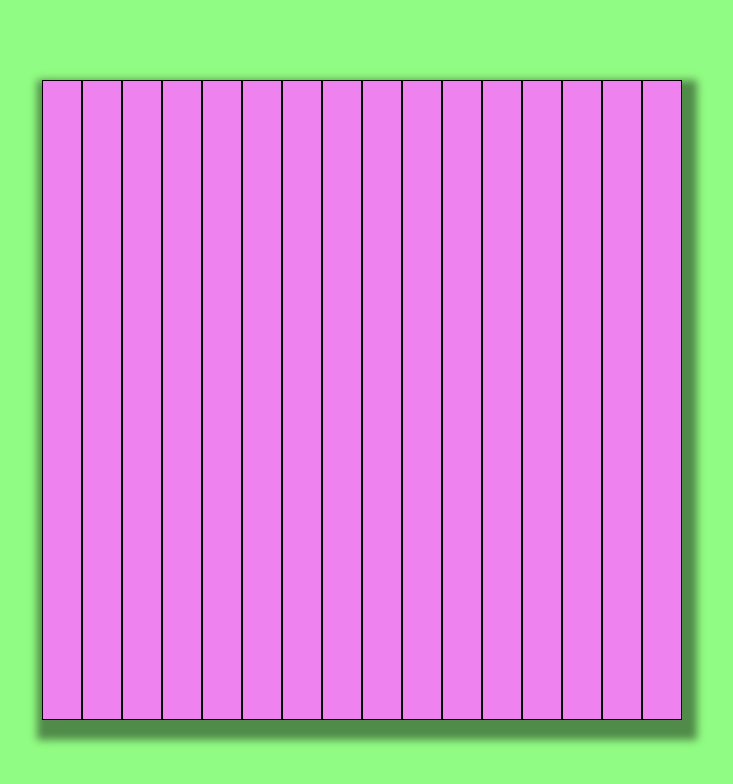
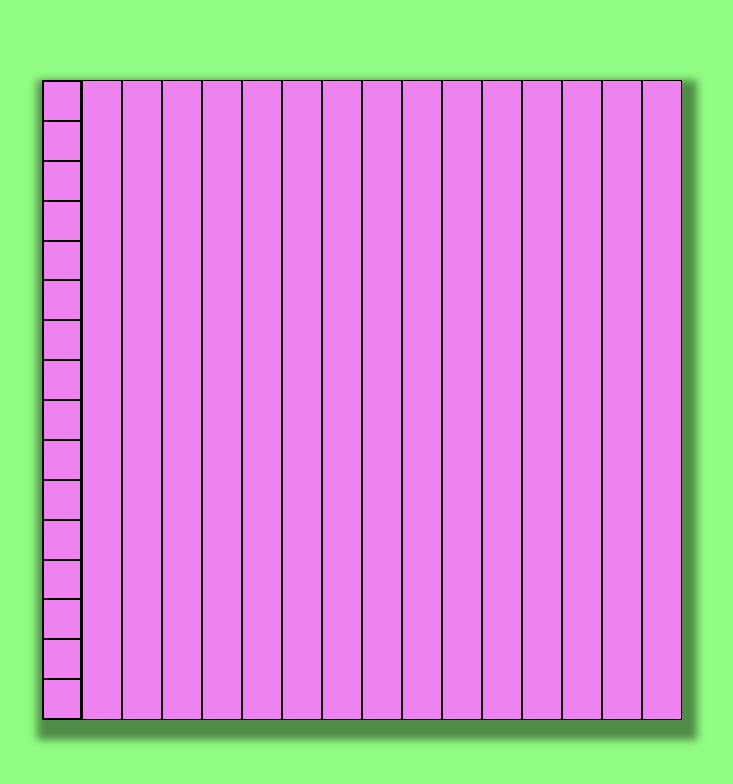
Before and after one commit to BeCuber/etch-a-sketch, a plain HTML site: page index.html in a window 1280 px wide. Shown: the whole page, without its empty margins (278-1011 px from the left). Drawn offline with Linux system fonts and the light colour scheme.

Commit message:
Add multiples columns in one row

```diff
--- a/script.js
+++ b/script.js
@@ -3,19 +3,36 @@ const container = document.getElementById('container');
 
 
 
-//crear 16 div's
-let newArrayDiv = [];
+//crear 16 div's, se almacenan en un array
+let rowArrayDiv = [];
 for (let i = 0; i<16; i++){
-    let newDiv = document.createElement('div');
-    newDiv.className = 'square'
-    newDiv.id = [i]; //posiblemente innecesario que tengan un id
-    newArrayDiv.push(newDiv);
+    let rowDiv = document.createElement('div');
+    rowDiv.className = 'row';
+    rowDiv.id = [i]; //posiblemente innecesario que tengan un id
+    rowArrayDiv.push(rowDiv);
 };
 
-for (let i = 0; i<newArrayDiv.length; i++){
-    container.appendChild(newArrayDiv[i]);
+//se anexan los elementos del array en el container
+
+for (let i = 0; i<rowArrayDiv.length; i++){
+    container.appendChild(rowArrayDiv[i]);
+};
+console.log(container);//borrable
+
+//crear 16 div en el primero del anterior
+let firstDiv = document.getElementById("0");
+
+let colArrayDiv = [];
+for (let i=0; i<16; i++){
+    let colDiv = document.createElement('div');
+    colDiv.className = 'column';
+    colArrayDiv.push(colDiv);
 };
 
-console.log(newArrayDiv);
+console.log(rowArrayDiv);//borrable
+console.log(colArrayDiv); //borrable
 
-console.log(container);
+for (let i=0; i<colArrayDiv.length; i++){
+    firstDiv.appendChild(colArrayDiv[i]);
+};
+console.log(firstDiv);
--- a/styles.css
+++ b/styles.css
@@ -19,9 +19,16 @@ body {
     height: 40rem;
 }
 
-.square {
+.row {
     background-color: violet;
     border: 1px solid black;
     flex: 1;
+    display: flex;
+    flex-direction: column;
 
 }
+
+.column {
+    flex: 1;
+    border: 1px solid black;
+}
```
